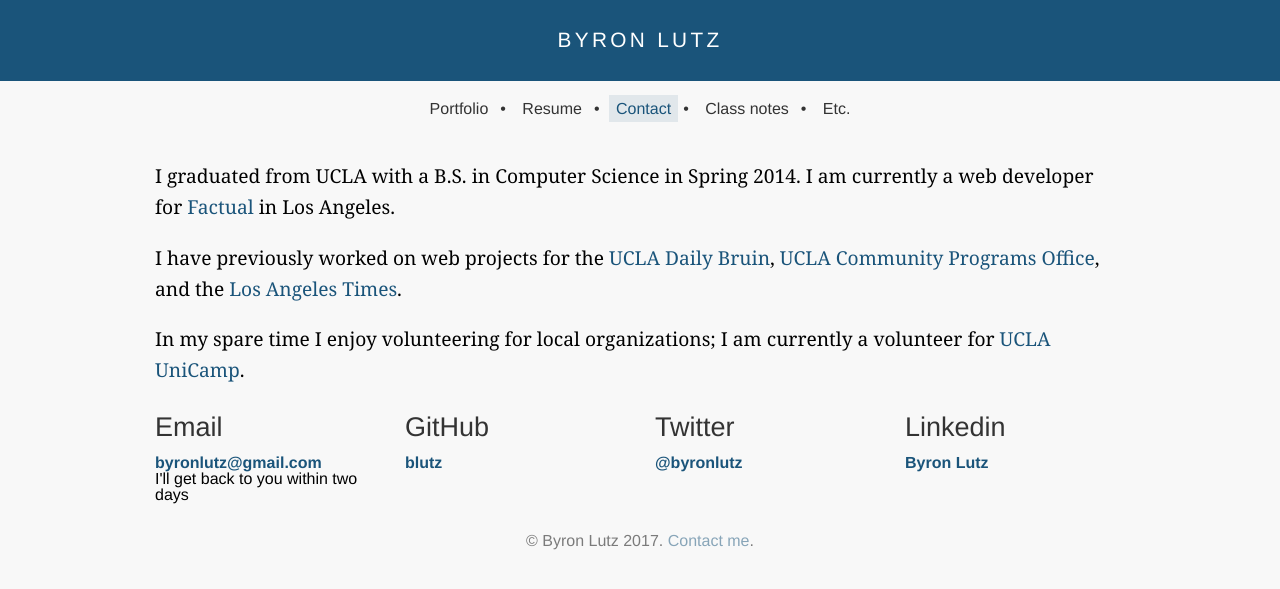
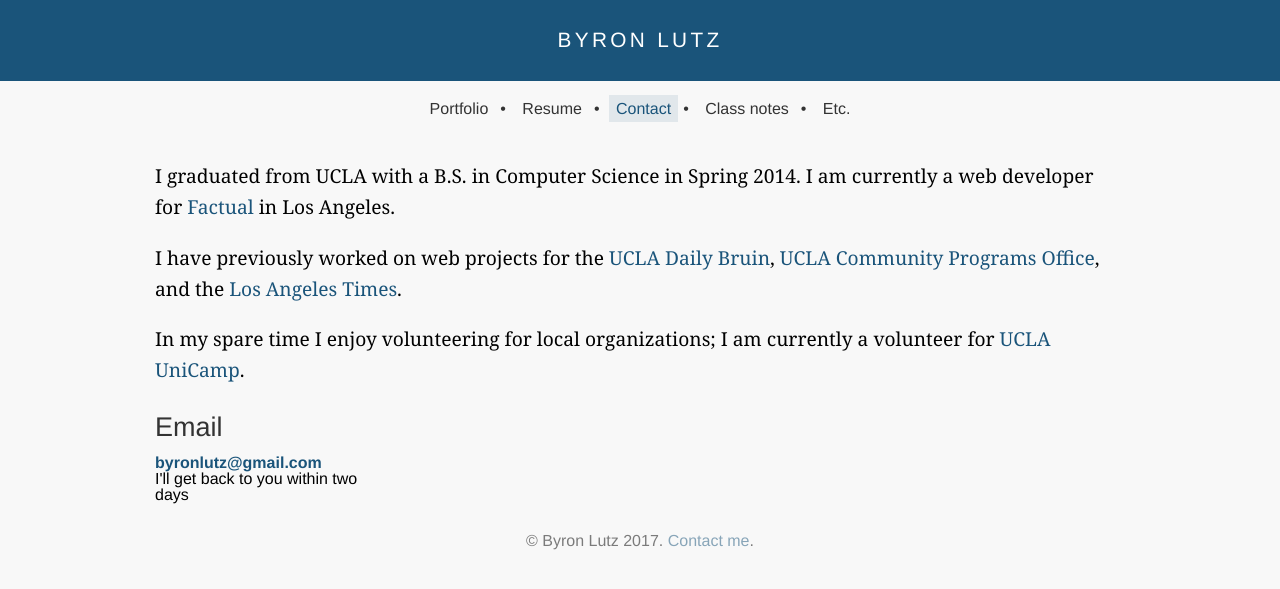
Before and after one commit to blutz/blutz.github.io, a Jekyll site: the page built from contact.html, in a window 1280 px wide. Shown: the top 589 px of the page. Built offline with Jekyll 4.4.1, drawn with Linux system fonts in a browser that asks for light colours.

Commit message:
Update contact.html

```diff
--- a/contact.html
+++ b/contact.html
@@ -17,17 +17,17 @@
         <h3>Email</h3>
         <strong><a href="mailto:byronlutz@gmail.com">byronlutz@gmail.com</a></strong><br />I'll get back to you within two days
     </div><!-- /4 -->
-    <div class="small-12 medium-3 columns">
+    <!--<div class="small-12 medium-3 columns">
         <h3>GitHub</h3>
         <strong><a href="http://github.com/blutz">blutz</a></strong>
-    </div><!-- /4 -->
+    </div>
     <div class="small-12 medium-3 columns">
         <h3>Twitter</h3>
         <strong><a href="http://twitter.com/byronlutz">@byronlutz</a></strong>
-    </div><!-- /4 -->
+    </div>
     <div class="small-12 medium-3 columns">
         <h3>Linkedin</h3>
       <strong><a href="https://www.linkedin.com/profile/view?id=136784795">Byron Lutz</a></strong>
-    </div><!-- /4 -->
+    </div>-->
 
 </div>
```
